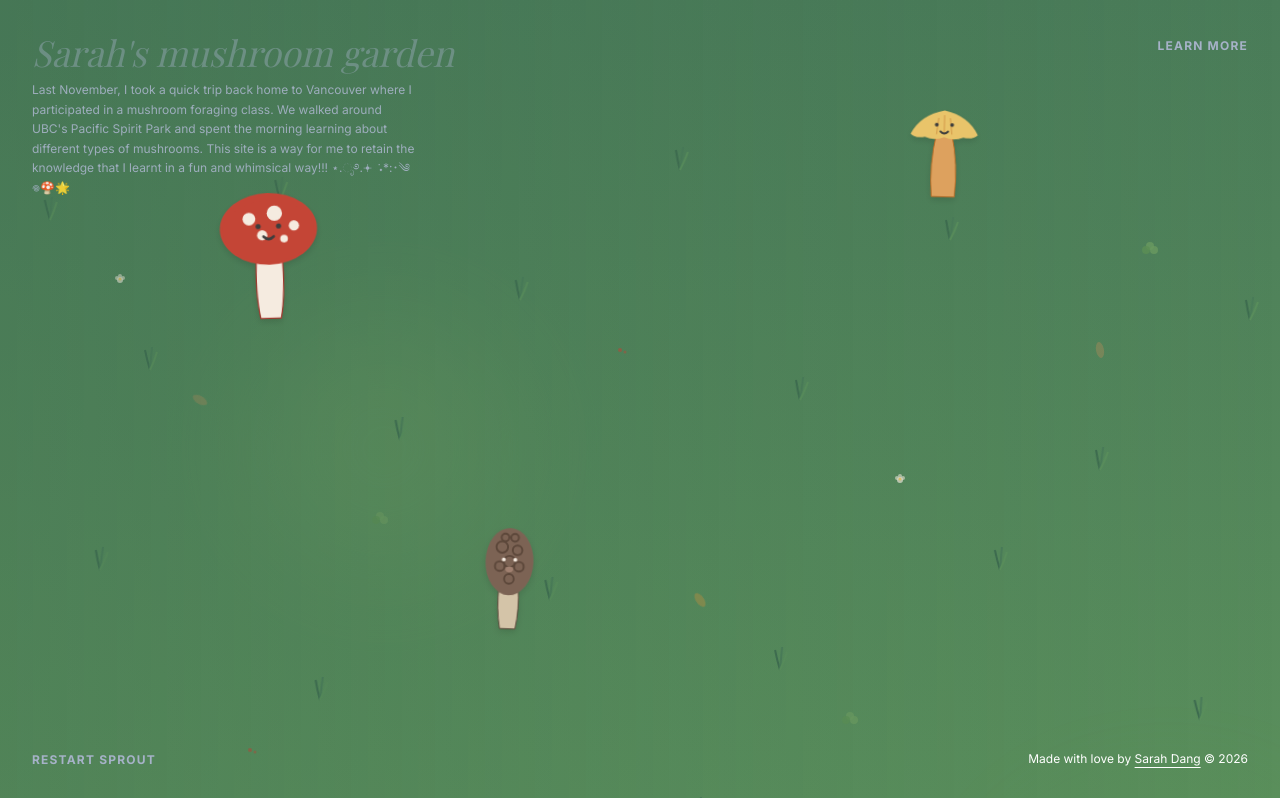
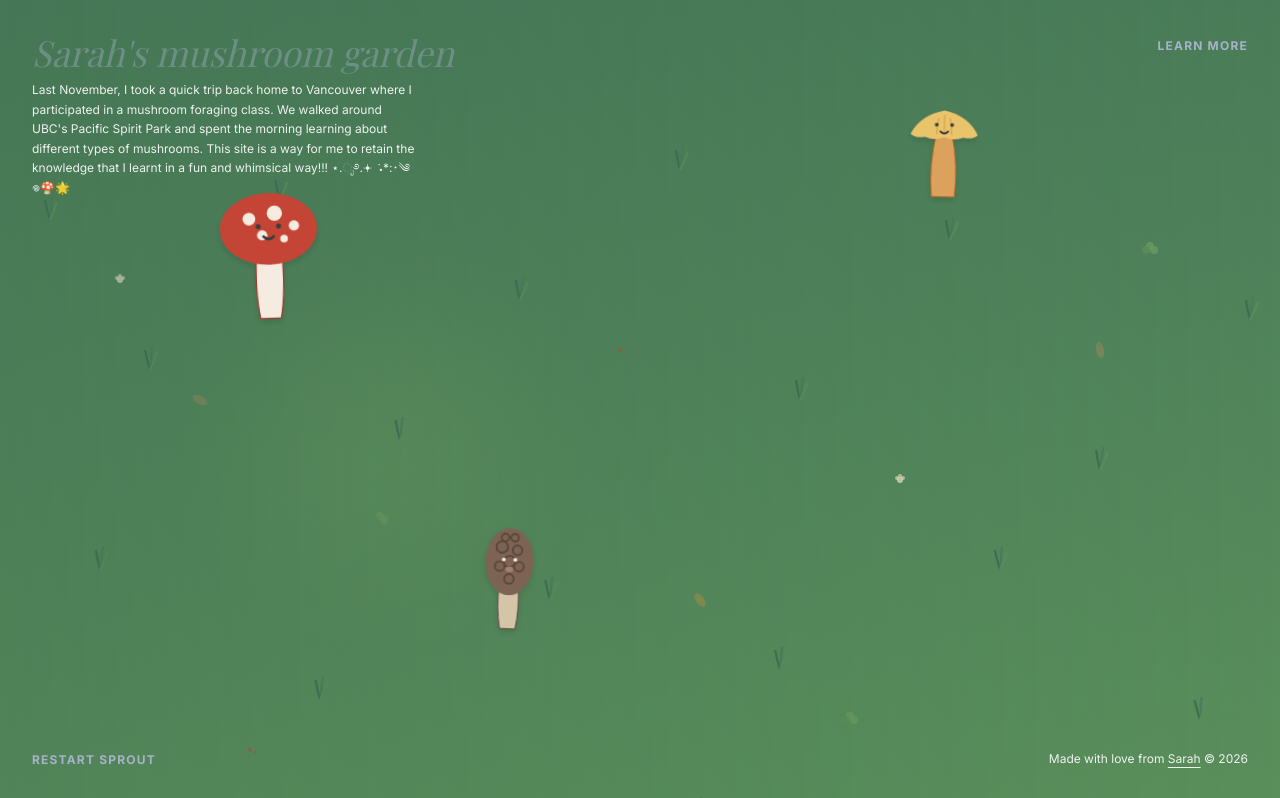
Before and after one commit to sarahdang/mushroom-ftw, a Next.js app: page / in a window 1280 px wide. Shown: the top 798 px of the page. Built offline with nearby package versions, Linux system fonts and the light colour scheme; a web font is replaced by a local one.

Commit message:
Update page.tsx

```diff
--- a/app/page.tsx
+++ b/app/page.tsx
@@ -238,7 +238,7 @@ export default function MushroomGarden() {
 
       {/* Sticky top-left text*/}
       <div className="fixed top-20 left-8 z-50 max-w-sm space-y-4">
-       <p className="font-sans text-xs leading-relaxed text-[var(--color-bluebell)]/90">
+       <p className="font-sans text-xs leading-relaxed text-[var(--color-white)]/90">
           Last November, I took a quick trip back home to Vancouver where I participated in a mushroom foraging class. We walked around UBC's Pacific Spirit Park and spent the morning learning about different types of mushrooms. This site is a way for me to retain the knowledge that I learnt in a fun and whimsical way!!! ⋆.ೃ࿔.𖥔 ݁ ˖*:･༄ 𖦹🍄🌟
         </p>
       </div>
@@ -278,8 +278,8 @@ export default function MushroomGarden() {
 
       {/* COPYRIGHT - bottom right */}
       <div className="fixed bottom-8 right-8 z-50">
-        <p className="font-sans text-xs leading-relaxed text-[var(--color-white)]/100">
-          Made with love by <a href="https://www.sarahdang.com" className="underline underline-offset-4 hover:text-[var(--color-berry)] transition-colors">Sarah Dang</a> © 2026
+        <p className="font-sans text-xs leading-relaxed text-[var(--color-white)]/90">
+          Made with love from <a href="https://www.sarahdang.com" className="underline underline-offset-4 hover:text-[var(--color-berry)] transition-colors">Sarah</a> © 2026
         </p>
       </div>
 
```
